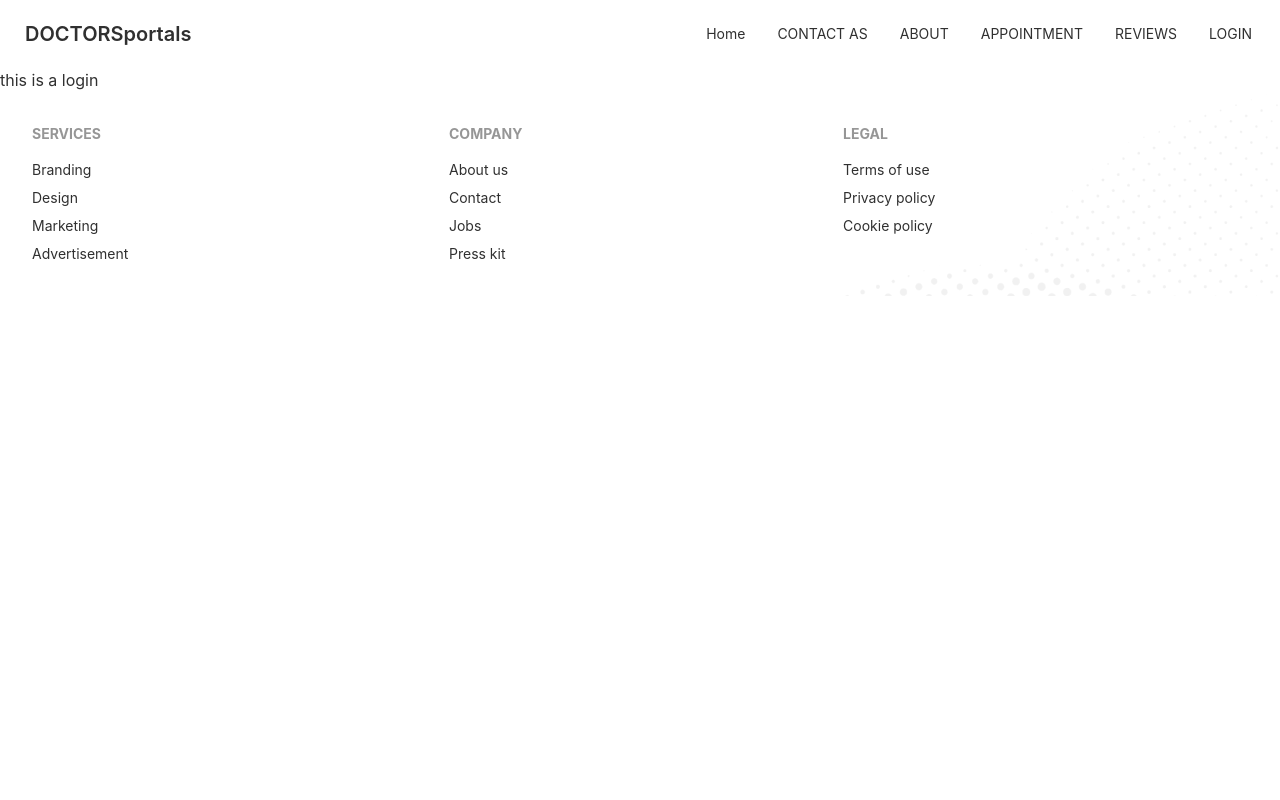
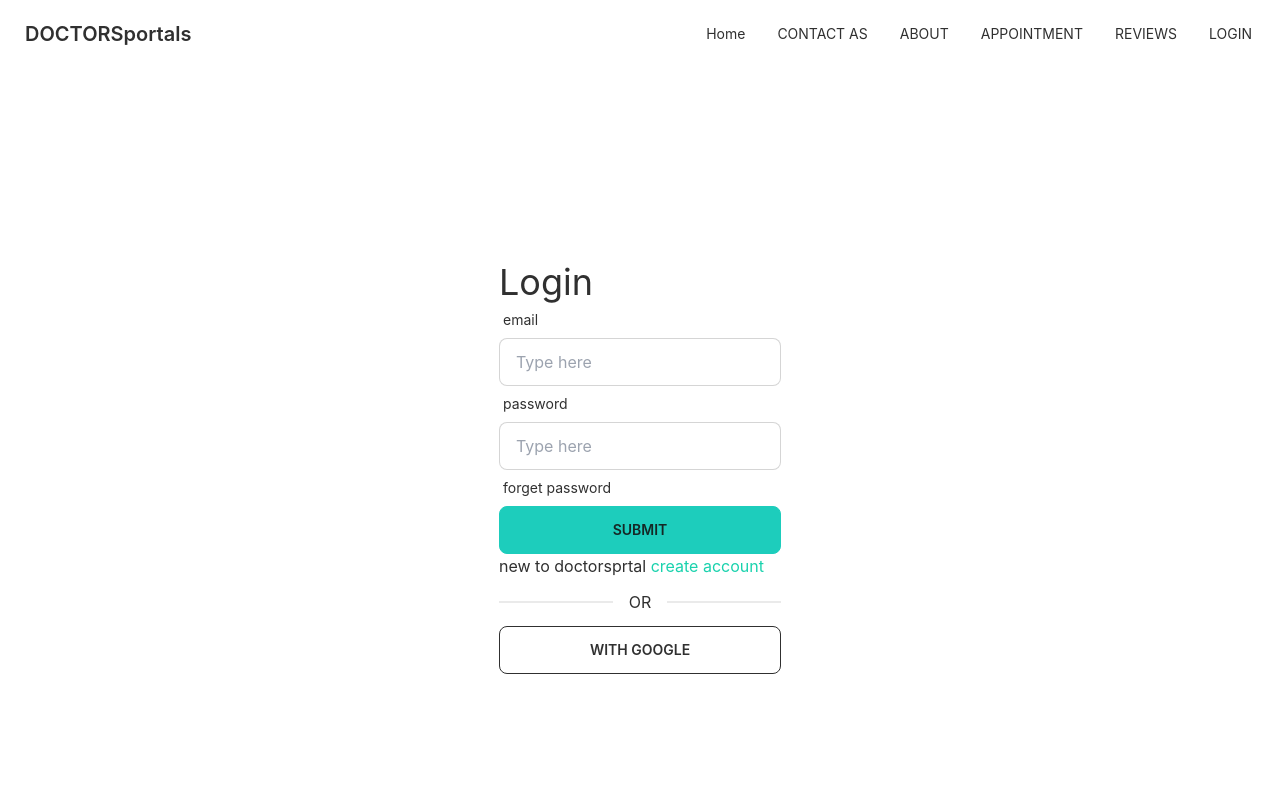
Before and after one commit to shakilmonsi/doctorprotailfive-main, a React (Create React App) app: page /login in a window 1280 px wide. Shown: the top 800 px of the page. Built offline with nearby package versions, Linux system fonts and the light colour scheme.

Commit message:
add a requared and errrors option

```diff
--- a/package.json
+++ b/package.json
@@ -10,6 +10,7 @@
     "react": "^18.2.0",
     "react-day-picker": "^8.8.2",
     "react-dom": "^18.2.0",
+    "react-hook-form": "^7.46.2",
     "react-router-dom": "^6.16.0",
     "react-scripts": "5.0.1",
     "web-vitals": "^2.1.4"
--- /dev/null
+++ b/src/Firebase/Firebase.confige.js
@@ -0,0 +1,18 @@
+// Import the functions you need from the SDKs you need
+import { initializeApp } from "firebase/app";
+// TODO: Add SDKs for Firebase products that you want to use
+// https://firebase.google.com/docs/web/setup#available-libraries
+
+// Your web app's Firebase configuration
+const firebaseConfig = {
+  apiKey: "AIzaSyDJKHF1lwJ7CmKeNUauTeWYCbFsblI3QGo",
+  authDomain: "doctorprotailfive-main.firebaseapp.com",
+  projectId: "doctorprotailfive-main",
+  storageBucket: "doctorprotailfive-main.appspot.com",
+  messagingSenderId: "121615280111",
+  appId: "1:121615280111:web:7ca1a86b8bf9dbd0e3b81a"
+};
+
+// Initialize Firebase
+const app = initializeApp(firebaseConfig);
+export default app
--- a/src/Login/Login.js
+++ b/src/Login/Login.js
@@ -1,9 +1,52 @@
-import React from 'react'
+import React, { useState } from 'react'
+import { useForm } from 'react-hook-form'
+import { Link } from 'react-router-dom'
 
 function Login() {
+  const {register,handleSubmit ,formState:{errors}}=useForm()
+  const handleLogin= data=>{
+    console.log(data)
+  }
+  // const {data,setData}=useState(' ')
   return (
     <div>
-        <h1>this is a login </h1>
+
+<div className='h-[800px] flex  justify-center items-center'>
+  <div >
+    <h2 className='text-4xl'> Login</h2>
+    {/* .........//// */}
+    <form onSubmit={handleSubmit(handleLogin)} >
+      <div className="form-control w-full max-w-xs">
+  <label className="label">
+    <span className="label-text">email</span>
+  </label>
+  <input {...register("email",{required:'Email address is required'})} type="email" placeholder="Type here" className="input input-bordered w-full max-w-xs" />
+
+  {errors.email && <p className='text-red' role="alert">{errors.email?.message}</p>}
+
+</div>
+      <div className="form-control w-full max-w-xs">
+  <label className="label">
+    <span className="label-text">password</span>
+  </label>
+  <input {...register("password",{required:"password required"})} type="text" placeholder="Type here" className="input input-bordered w-full max-w-xs" />
+  {errors.password && <p className='text-red' role="alert">{errors.password?.message}</p>}
+
+  <label className="label">
+    <span className="label-text ">forget password</span>
+  </label>
+</div>
+
+      <input type="submit" className='btn btn-accent w-full'/>
+    </form>
+    <p>new to doctorsprtal <Link to="/signup" className='text-secondary'>create account</Link></p>
+    <div className="divider">OR</div>
+ <button className='btn btn-outline w-full'>with Google</button>
+
+  </div>
+</div>
+
+
     </div>
   )
 }
--- /dev/null
+++ b/src/Pages/Contect/Contectform.js
@@ -0,0 +1,13 @@
+import React from 'react';
+import ContactForm from '../Home/Contactfrom/ContactForm';
+
+const Contectform = () => {
+    return (
+        <div>
+            <ContactForm></ContactForm>
+
+        </div>
+    );
+};
+
+export default Contectform;
--- a/src/Pages/Home/Contactfrom/ContactForm.js
+++ b/src/Pages/Home/Contactfrom/ContactForm.js
@@ -20,7 +20,7 @@ const ContactForm=()=> {
   };
 
   return (
-    <section className='mt-16 w-1/2 justify-center mr-16'
+    <section className='mt-16 w-1/2 justify-center items-center mr-16'
   style={{
     background: `url(${appointment})`
   }}>
@@ -70,12 +70,9 @@ const ContactForm=()=> {
            className="appearance-none border rounded w-full py-2 px-3 text-white leading-tight focus:outline-none focus:shadow-outline h-24"
          ></textarea>
        </div>
-       <button
-         type="submit"
-         className="bg-blue-500 hover:bg-blue-700 text-white font-bold py-2 px-4 rounded focus:outline-none focus:shadow-outline"
-       >
-         সাবমিট
-       </button>
+
+       <input className='btn btn-accent w-full' type="submit" value="সাবমিট" />
+
      </form>
    </div>
    </section>
--- a/src/Routs/Rout/Routes.js
+++ b/src/Routs/Rout/Routes.js
@@ -3,6 +3,7 @@ import Main from "../../leyout/Main/Main";
 import Home from "../../Pages/Home/Home";
 import Login from "../../Login/Login";
 import Appointment from "../../Pages/Appointment/Appointment/Appointment";
+import Contectform from "../../Pages/Contect/Contectform";
 
  const router = createBrowserRouter([
     {
@@ -20,6 +21,10 @@ import Appointment from "../../Pages/Appointment/Appointment/Appointment";
             {
                 path:"/appointment",
                 element:<Appointment></Appointment>
+            },
+            {
+                path:'/contactas',
+                element:<Contectform></Contectform>
             }
          ]
 
```
Also changed, not shown: 1 other file (tests, documents, lock files or other folders).
